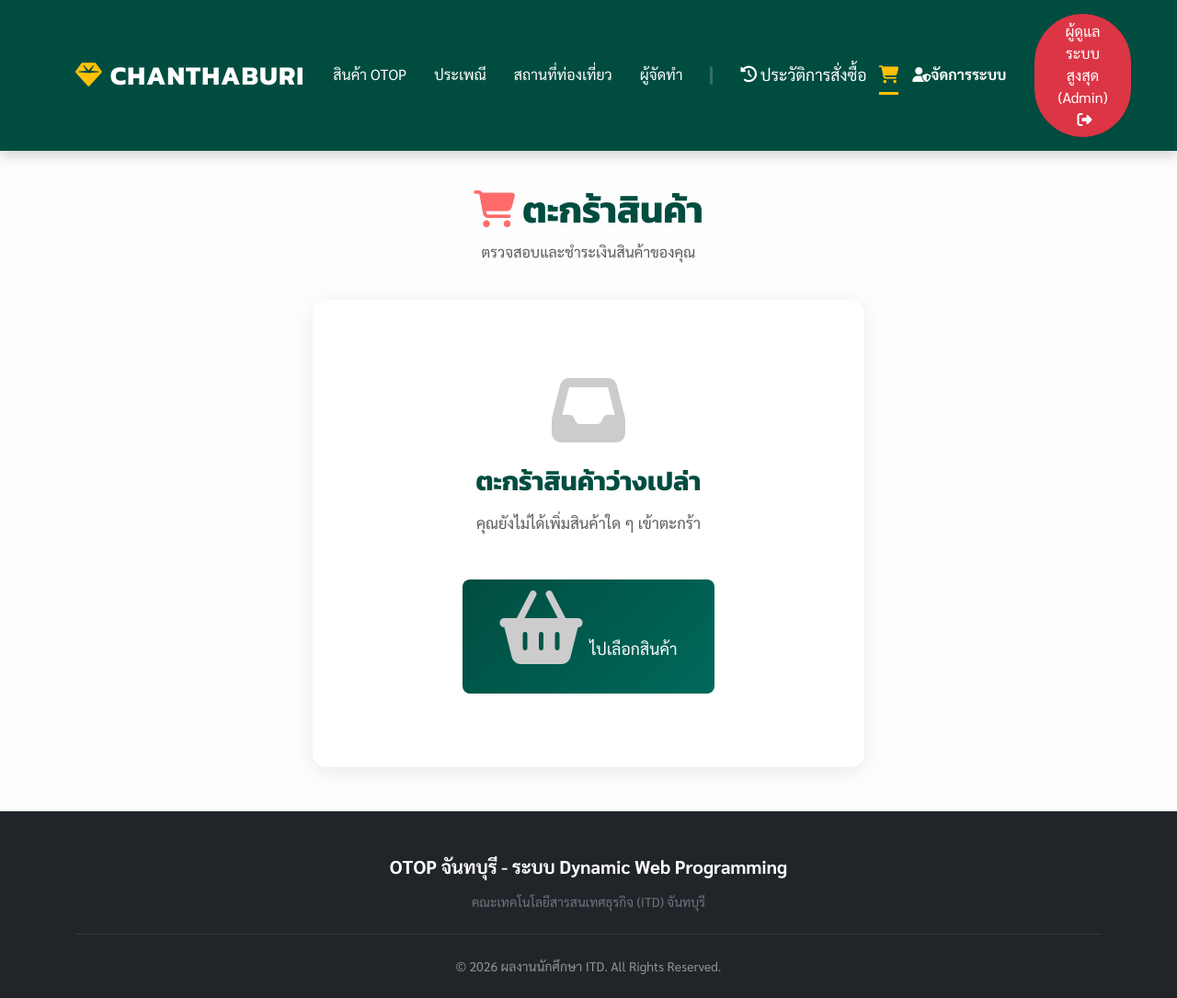
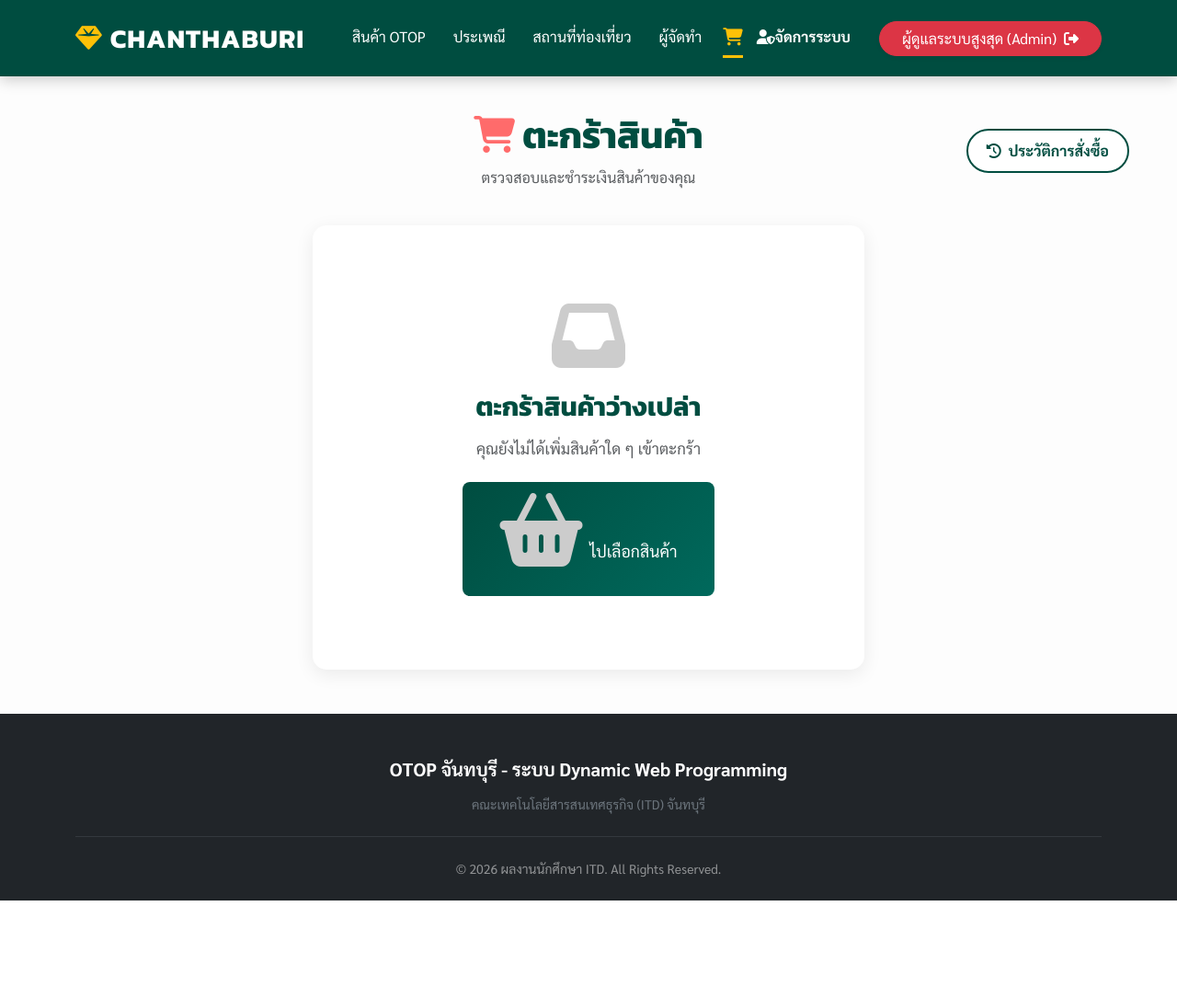
Before and after one commit to PThanet/otop_chanthaburi, a PHP site: page /cart.php in a window 1280 px wide. Shown: the whole page at 92% size. After the commit the page ends 979 px from the top, so only its background shows below. Run offline with PHP 8.4, Linux system fonts and the light colour scheme; a user stored in the database is signed in; some libraries are stand-ins or nearby versions.

Commit message:
update ลูกเล่นจ้า

```diff
--- a/admin_dashboard.php
+++ b/admin_dashboard.php
@@ -154,7 +154,7 @@ include('includes/db_config.php');
                                     echo "<td>";
                                     if (isset($row['role']) && $row['role'] !== 'superadmin') {
                                         echo "<div class='d-flex justify-content-center align-items-center gap-2'>";
-                                        echo "<a href='admin_demote_user.php?id={$row['id']}' class='btn btn-outline-warning btn-sm fw-bold' style='border-radius: 4px;'><i class='fas fa-level-down-alt'></i> ลดขั้นแอดมิน</a>";
+                                        echo "<a href='admin_demote_user.php?id={$row['id']}' class='btn btn-warning btn-sm fw-bold text-dark shadow-sm' style='border-radius: 4px; border: 1px solid #d39e00;'><i class='fas fa-level-down-alt' style='color: #000;'></i> ลดขั้นแอดมิน</a>";
                                         echo "</div>";
                                     } else {
                                         echo "<span class='text-muted small'>ไม่มีสิทธิ์จัดการ</span>";
--- a/cart.php
+++ b/cart.php
@@ -191,6 +191,27 @@ $total = getCartTotal();
         background: #d0d0d0;
     }
 
+    .btn-history-cart {
+        width: 100%;
+        padding: 12px;
+        background: white;
+        color: #004d40;
+        border: 2px solid #e0e0e0;
+        border-radius: 10px;
+        font-weight: bold;
+        margin-top: 10px;
+        cursor: pointer;
+        transition: 0.3s;
+        text-decoration: none;
+        text-align: center;
+        display: block;
+    }
+
+    .btn-history-cart:hover {
+        border-color: #004d40;
+        background: #f8f9fa;
+    }
+
     .empty-cart {
         text-align: center;
         padding: 80px 40px;
@@ -241,6 +262,43 @@ $total = getCartTotal();
         box-shadow: 0 10px 25px rgba(0, 77, 64, 0.3);
     }
 
+    .empty-cart .btn-history {
+        background: white;
+        color: #004d40;
+        border: 2px solid #004d40;
+        padding: 12px 40px;
+        font-size: 1.1rem;
+        font-weight: bold;
+        border-radius: 0.3rem;
+    }
+
+    .empty-cart .btn-history:hover {
+        background: #f0fdf4;
+        transform: translateY(-3px);
+        box-shadow: 0 10px 25px rgba(0, 77, 64, 0.15);
+    }
+
+    .btn-header-history {
+        position: absolute;
+        right: 0;
+        top: 50%;
+        transform: translateY(-50%);
+        padding: 10px 20px;
+        background: white;
+        color: #004d40;
+        border: 2px solid #004d40;
+        border-radius: 50px;
+        font-weight: bold;
+        transition: 0.3s;
+        text-decoration: none;
+    }
+
+    .btn-header-history:hover {
+        background: #004d40;
+        color: white;
+        box-shadow: 0 5px 15px rgba(0, 77, 64, 0.2);
+    }
+
     @media (max-width: 992px) {
         .cart-content {
             grid-template-columns: 1fr;
@@ -282,13 +340,27 @@ $total = getCartTotal();
             width: 100px;
             height: 100px;
         }
+
+        .btn-header-history {
+            position: static;
+            transform: none;
+            display: inline-block;
+            margin-top: 15px;
+        }
     }
 </style>
 
 <div class="container cart-container">
-    <div class="cart-header">
-        <h2><i class="fas fa-shopping-cart me-2" style="color: #ff6b6b;"></i>ตะกร้าสินค้า</h2>
-        <p class="text-muted">ตรวจสอบและชำระเงินสินค้าของคุณ</p>
+    <div class="cart-header" style="position: relative;">
+        <div>
+            <h2><i class="fas fa-shopping-cart me-2" style="color: #ff6b6b;"></i>ตะกร้าสินค้า</h2>
+            <p class="text-muted">ตรวจสอบและชำระเงินสินค้าของคุณ</p>
+        </div>
+        <?php if (isset($_SESSION['user_id']) || isset($_SESSION['admin_username'])): ?>
+            <a href="view_orders.php" class="btn-header-history">
+                <i class="fas fa-history me-2"></i>ประวัติการสั่งซื้อ
+            </a>
+        <?php endif; ?>
     </div>
 
     <?php if (empty($cart)): ?>
@@ -296,9 +368,11 @@ $total = getCartTotal();
             <i class="fas fa-inbox"></i>
             <h3>ตะกร้าสินค้าว่างเปล่า</h3>
             <p class="text-muted mb-4">คุณยังไม่ได้เพิ่มสินค้าใด ๆ เข้าตะกร้า</p>
-            <a href="product.php" class="btn btn-primary btn-lg">
-                <i class="fas fa-shopping-basket me-2"></i>ไปเลือกสินค้า
-            </a>
+            <div class="d-flex gap-3 justify-content-center" style="flex-wrap: wrap;">
+                <a href="product.php" class="btn btn-primary btn-lg" style="margin-top: 0;">
+                    <i class="fas fa-shopping-basket me-2"></i>ไปเลือกสินค้า
+                </a>
+            </div>
         </div>
     <?php else: ?>
         <div class="cart-content">
--- a/includes/header.php
+++ b/includes/header.php
@@ -114,22 +114,14 @@ include_once __DIR__ . '/cart_functions.php';
             transition: 0.3s;
         }
 
-        /* Separator and Cart styling */
-        .order-history-nav-item {
-            display: flex;
-            align-items: center;
+        .btn-gold:hover {
+            background: #ffcc00;
+            color: #000 !important;
+            transform: translateY(-2px);
+            box-shadow: 0 4px 10px rgba(255, 193, 7, 0.4);
         }
 
-        .order-history-nav-item::before {
-            content: '';
-            display: inline-block;
-            width: 3px;
-            height: 20px;
-            background: rgba(255, 255, 255, 0.2);
-            margin-right: 15px;
-            margin-left: 15px;
-            border-radius: 2px;
-        }
+
 
         .cart-nav-item {
             display: flex;
@@ -160,14 +152,7 @@ include_once __DIR__ . '/cart_functions.php';
 
                 </ul>
                 <ul class="navbar-nav align-items-center">
-                    <?php if (isset($_SESSION['user_id'])): ?>
-                        <li class="nav-item order-history-nav-item">
-                            <a class="nav-link pe-0" href="view_orders.php"
-                                style="font-size: 1.1rem; padding-right: 0 !important; margin-right: 5px !important;">
-                                <i class="fas fa-history me-1"></i>ประวัติการสั่งซื้อ
-                            </a>
-                        </li>
-                    <?php endif; ?>
+
                     <li class="nav-item ms-lg-2 cart-nav-item">
                         <a class="nav-link position-relative" href="cart.php" style="font-size: 1.2rem;">
                             <i class="fas fa-shopping-cart"></i>
```
Also changed, not shown: product.php (+6 -2 lines).
